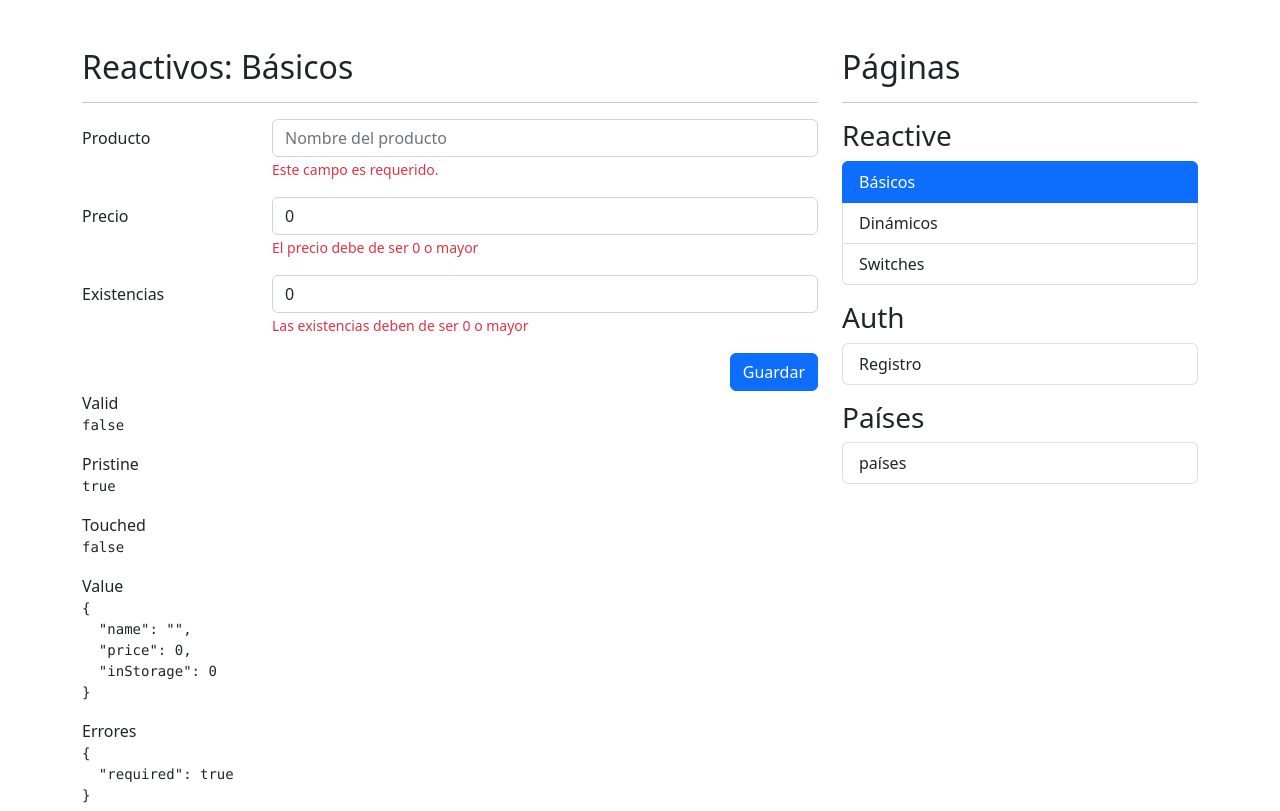
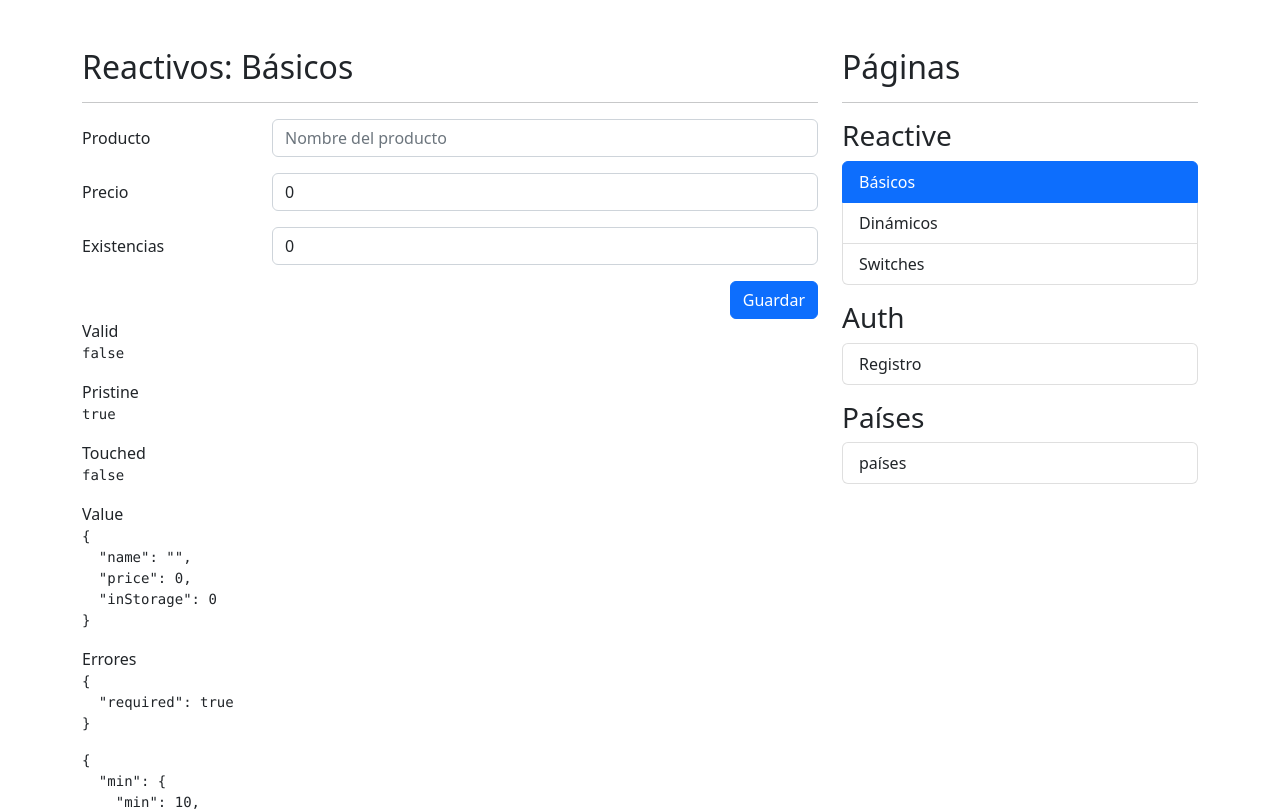
Before and after one commit to aaguirre730/reactive-forms-app, an Angular app: page /reactive/basic in a window 1280 px wide. Shown: the top 811 px of the page. Built offline with nearby package versions, Linux system fonts and the light colour scheme.

Commit message:
Mejoras en mensajes de errores y reset del formulario

```diff
--- a/src/app/reactive/pages/basic-page/basic-page.component.html
+++ b/src/app/reactive/pages/basic-page/basic-page.component.html
@@ -3,7 +3,7 @@
 
 <div class="row">
     <div class="col">
-        <form autocomplete="off" [formGroup]="myForm">
+        <form autocomplete="off" [formGroup]="myForm" (ngSubmit)="onSave()">
             <!-- Campo de producto -->
             <div class="mb-3 row">
                 <label class="col-sm-3 col-form-label">Producto</label>
@@ -29,9 +29,11 @@
                            placeholder="Precio del producto"
                            formControlName="price"
                            >
+                    @if (isValidField('price')) {
                     <span class="form-text text-danger">
-                        El precio debe de ser 0 o mayor
+                        {{ getFieldError("price") }}
                     </span>
+                    }
                 </div>
             </div>
 
@@ -44,10 +46,11 @@
                            placeholder="Existencias del producto"
                            formControlName="inStorage"
                            >
-
+                    @if (isValidField('inStorage')) {
                     <span class="form-text text-danger">
-                         Las existencias deben de ser 0 o mayor
+                        {{ getFieldError("inStorage") }}
                     </span>
+                    }
                 </div>
             </div>
 
--- a/src/app/reactive/pages/basic-page/basic-page.component.ts
+++ b/src/app/reactive/pages/basic-page/basic-page.component.ts
@@ -21,7 +21,7 @@ export class BasicPageComponent {
 
   // funcion para validar los campos
   isValidField(fieldName: string): boolean | null {
-    return !! this.myForm.controls[fieldName].errors;
+    return (this.myForm.controls[fieldName].errors && this.myForm.controls[fieldName].touched)    // agregamos validación extra para que aparezca solo cuando el input sea tocado
   };
 
   getFieldError(fieldName: string): string | null {
@@ -43,6 +43,20 @@ export class BasicPageComponent {
     return null;
   };
 
+  onSave() {
+    if(this.myForm.invalid) {
+      this.myForm.markAllAsTouched();
+      return;
+    }
+
+    console.log(this.myForm.value);
+
+    this.myForm.reset({
+      price: 0,
+      inStorage: 0,
+    });
+  }
+
   /* myForm = new FormGroup({
     name: new FormControl(''),
     price: new FormControl(0),
```
